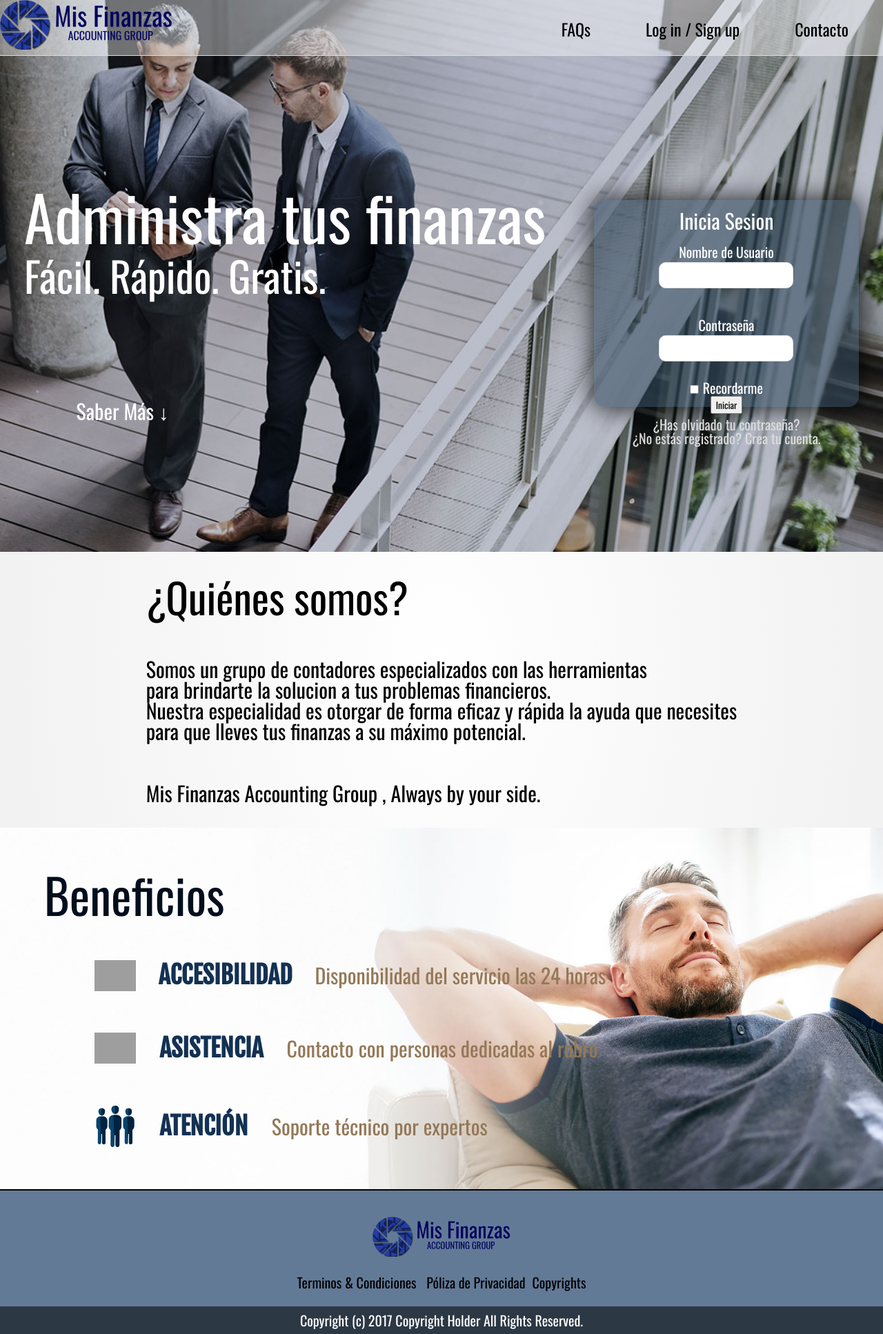
After one commit to celina096/trabajo_grupal, a PHP site: page /index.php in a window 1280 px wide. The commit adds this page. Shown: the whole page at 69% size. Run offline with PHP 8.4, Linux system fonts and the light colour scheme; some libraries are stand-ins or nearby versions; grey boxes are pictures that could not be loaded.

Commit message:
Login y registrate funcionando - sin estilos

```diff
--- a/bd.json
+++ b/bd.json
@@ -15,3 +15,6 @@
 {"ano":"2017","mes":"enero","ingreso":"sueldo","importe":"100","comentario":"","cobranza":"visa ","enviar":"true"}
 {"ano":"2017","mes":"enero","ingreso":"sueldo","importe":"100","comentario":"","cobranza":"visa ","enviar":"true"}
 {"ano":"2017","mes":"enero","ingreso":"sueldo","importe":"3.4","comentario":"","cobranza":"visa ","enviar":"true"}
+{"ano":"2017","mes":"marzo","ingreso":"cliente1","importe":"15","comentario":"csd","cobranza":"efectivo ","enviar":"true","clave":"$2y$10$8jagVkxORcs7BoaDbFQjRO8i.fSgRStKmwtynuJUt3.Jb7EYT8pei"}
+{"ano":"2017","mes":"marzo","ingreso":"cliente1","importe":"15","comentario":"csd","cobranza":"efectivo ","enviar":"true","clave":"$2y$10$gJDjPAamfpVMzErnGBDuD.4tKIkTAzLMGcPO3tYarOI9TwRVTSnTq"}
+{"ano":"2017","mes":"enero","ingreso":"cliente2","importe":"5","comentario":"","cobranza":"visa ","enviar":"true"}
--- /dev/null
+++ b/cerrar_sesion.php
@@ -0,0 +1,6 @@
+<?php
+session_destroy();
+$_SESSION = array();
+header('Location: index.php')
+
+ ?>
--- a/funciones.php
+++ b/funciones.php
@@ -10,20 +10,18 @@ if (file_exists($archivo)){
   return $recurso;
 }
 
-function guardar($data){
-    //si post esta con datos:
-    if ($data) {
-
+// NOTE: funciones de ingresos.php
+// esta funcion de guardar, sirve tanto para guardar ingresos como los registros de usuarios
+function guardar_ingreso($data,$bd){
+if ($data) {
+//$data es el post entero
 
         $json=$data;
         $escribo=json_encode ($json);
-        $recurso= existe ("bd.json");
-        $archivo = "bd.json";
+        $recurso= existe ($bd);
+        $archivo = $bd;
         $escribo = $escribo."\n";
         fwrite ($recurso,$escribo);
-
-    //lo redirijo a que lo guardo y esta validado
-    //header('Location: validado.php');
   }
 }
 
@@ -49,6 +47,21 @@ function sumar(){
 
 }
 
+// NOTE: funciones de register!!!
+function guardar($data,$bd){
+if ($data) {
+//$data es el post entero
+
+        $data['clave'] = password_hash($data['clave'],PASSWORD_DEFAULT);
+        $json=$data;
+        $escribo=json_encode ($json);
+        $recurso= existe ($bd);
+        $archivo = $bd;
+        $escribo = $escribo."\n";
+        fwrite ($recurso,$escribo);
+  }
+}
+
 function requerido($campo){
     if (trim($campo) == '') {
       return false;
@@ -57,5 +70,31 @@ function requerido($campo){
           }
 
     }
+function buscar_usuario($usuario_buscado,$bd){
+$recurso = existe($bd);
+    while( $linea = fgets($recurso) ){
+      $usuario = json_decode($linea, true);
+        if ($usuario["usuario"]==$usuario_buscado) {
+
+          return $usuario;
+          }
+        }
+      return false;
+}
+
+
+
+
+// FUNCIONES DE INDEX.PHP
+function buscar_usu($buscar_usuario,$clave){
+$recurso = existe("usuarios.json");
+    while( $linea = fgets($recurso) ){
+      $usuario = json_decode($linea, true);
+        if ($usuario["usuario"]==$buscar_usuario && password_verify($clave , $usuario["clave"])) {
+          return $usuario;
+          }
+        }
+      return false;
+}
 
 ?>
--- /dev/null
+++ b/index.php
@@ -0,0 +1,145 @@
+<?php
+session_start();
+if (isset($_SESSION['login'])){
+  header('Location: ingresos.php');
+}
+
+require_once 'funciones.php';
+
+$usuario= isset ($_POST['usuario'])? $_POST['usuario'] : null;
+$clave= isset ($_POST['clave'])? $_POST['clave'] : null;
+
+$errores= array();
+
+
+if (isset($_POST['enviar'])) {
+
+    if (!requerido($usuario)){
+      $errores['usuario']="el campo USUARIO es requerido";
+    }
+    if (!requerido($clave)){
+      $errores['clave']="el campo CLAVE es requerido";
+    }
+    if (!buscar_usu($usuario,$clave)){
+      $errores['usuario_error']="Usuario o clave incorrecto";
+    }
+    $linea = buscar_usuario($usuario,$clave);
+
+    if (count($errores)==0){
+      session_start();
+      $_SESSION['login']="ok";
+      $_SESSION['usuario']=$linea['usuario'];
+      header('Location: ingresos.php');
+    }
+
+}
+ ?>
+
+
+
+<!DOCTYPE html>
+<html>
+  <head>
+    <meta charset="utf-8">
+    <link rel="stylesheet" href="css/styles.css">
+    <meta name="viewport" content="width=device-width, initial-scale=1">
+    <link href="css/hover.css" rel="stylesheet" media="all">
+    <link href="css/animate.css" rel="stylesheet">
+    <link href="https://fonts.googleapis.com/css?family=Fjalla+One|Oswald" rel="stylesheet">
+    <title>Mis Finanzas - Argentina</title>
+  </head>
+  <body>
+    <div class="container">
+      <div class="background1">
+        <div class="header">
+          <header class="index">
+
+            <input class="menu-btn" type="checkbox" id="menu-btn" />
+            <label class="menu-icon" for="menu-btn"><span class="navicon"></span></label>
+            <a href="index.html"><img class="logo" src="images/logo200px.png" alt="" width="250px"></a>
+            <nav class="menu">
+              <ul>
+                <li class="hvr-underline-from-center"><a href="contacto.html">Contacto</a></li>
+                <li class="hvr-underline-from-center"><a href="formulario.html"> Log in / Sign up </a></li>
+                <li class="hvr-underline-from-center"><a href="faqs.html">FAQs</a></li>
+              </ul>
+            </nav>
+            <nav class="menu-movil">
+              <ul>
+                <li><a href="contacto.html">Contacto</a></li>
+                <li><a href="formulario.html"> Log in / Sign up </a></li>
+                <li><a href="faqs.html">FAQs</a></li>
+              </ul>
+            </nav>
+
+          </header>
+        </div> <!-- .header -->
+      </div>
+      <section class="section1">
+        <div>
+          <h2 class="bounceInLeft animated">Administra tus finanzas</h2>
+          <h3><spam class="animation1 bounceInLeft animated">Fácil. </spam><spam class="bounceInLeft animated animation2">Rápido.</spam><spam class="bounceInLeft animated animation3"> Gratis.</spam></h3>
+          <a href="#queSomos" class="hvr-grow fadeInUp animated saberMas">Saber Más ↓</a>
+        </div>
+        <div class="formularioIndex fadeInDown animated">
+          <p>Inicia Sesion</p>
+          <form class="logIn" action="index.php" method="post">
+            <div>
+              <label for="usuario">Nombre de Usuario</label>
+              <br>
+              <input id="usuario" type="text" name="usuario" value='<?php echo $usuario ?>'>
+              <?php if (isset($errores['usuario'])){echo $errores['usuario'];}else{ echo "";} ?><br/>
+              <?php if (isset($errores['usuario_error'])){echo $errores['usuario_error'];}else{ echo "";} ?><br/>
+              <br>
+              <label for="clave">Contraseña</label>
+              <br>
+              <input id="clave" type="password" name="clave" value="">
+              <?php if (isset($errores['clave'])){echo $errores['clave'];}else{ echo "";} ?><br/>
+              <?php if (isset($errores['clave_error'])){echo $errores['clave_error'];}else{ echo "";} ?><br/>
+
+            </div>
+            <input id="recordarme" type="checkbox" name="recordarme" value="yes">
+            <label for="recordarme">Recordarme</label>
+            <br>
+            <button type="submit" name="enviar" value="">Iniciar</button>
+            <br>
+            <a href="#">¿Has olvidado tu contraseña?</a>
+            <br>
+            <a href="registrate.php">¿No estás registrado? Crea tu cuenta.</a>
+          </form>
+        </div>
+
+      </section>
+    </div>
+    <section id="queSomos" class="indexParte2">
+      <div>
+        <h2>¿Quiénes somos?</h2>
+        <br>
+        <br>
+        <p>Somos un grupo de contadores especializados con las herramientas</p>
+        <p>para brindarte la solucion a tus problemas financieros.</p>
+        <p> Nuestra especialidad es otorgar de forma eficaz y rápida la ayuda que necesites </p>
+        <p> para que lleves tus finanzas a su máximo potencial. </p>
+        <br>
+        <p> Mis Finanzas Accounting Group , Always by your side.</p>
+      </div>
+    </section>
+    <section class="indexParte3">
+      <div>
+        <h2>Beneficios</h2>
+        <ul>
+          <li><img src="images/stopwatch.svg" alt="" width="60px"><span>ACCESIBILIDAD</span>  Disponibilidad del servicio las 24 horas</li>
+          <li><img src="images/teamwork.svg" alt="" width="60px"><span>ASISTENCIA</span>  Contacto con personas dedicadas al rubro</li>
+          <li><img src="images/group.svg" alt="" width="60px"><span>ATENCIÓN</span>  Soporte técnico por expertos</li>
+        </ul>
+      </div>
+    </section>
+    <footer class="footerIndex">
+      <img class="margin-bottom" src="images/logo200px.png" alt="" width="200px">
+      <p class="margin-bottom"><a href="#">Terminos & Condiciones</a> <a href="#">Póliza de Privacidad</a><a href="#">Copyrights</a></p>
+      </div>
+      <p class="copyright">Copyright (c) 2017 Copyright Holder All Rights Reserved.</p>
+    </footer>
+
+  </body>
+</html>
--- /dev/null
+++ b/usuarios.json
@@ -0,0 +1,4 @@
+{"usuario":"admin","clave":"$2y$10$VAX8BnRMkwdfNbdx01BYx.qlE27cNSzEsz3SKxZVTcpomLoa.nrra","clave2":"1","enviar":""}
+{"usuario":"admin1","clave":"$2y$10$iCXGpAdKHNe25heNVqe.k.EN.OKzrfa0c0nEUeN.YcKnc7cwv9koG","clave2":"1","enviar":""}
+{"usuario":"admin2","clave":"$2y$10$xM76XVbHhLIsBQq6J1YIr.PsoBG5rco4yjkO2tuGSMX5T1svRAOve","clave2":"2","enviar":""}
+{"usuario":"admin4","clave":"$2y$10$Bxf8y4wHtTJ6eimtqMD3s.PsL9PD.to8ziAUtzQ1dbyS7uT36swY2","clave2":"4","enviar":""}
```
Also changed, not shown: ingresos.php (+10 -2 lines), registrate.php (added, +111 -0 lines), 2 other files.
